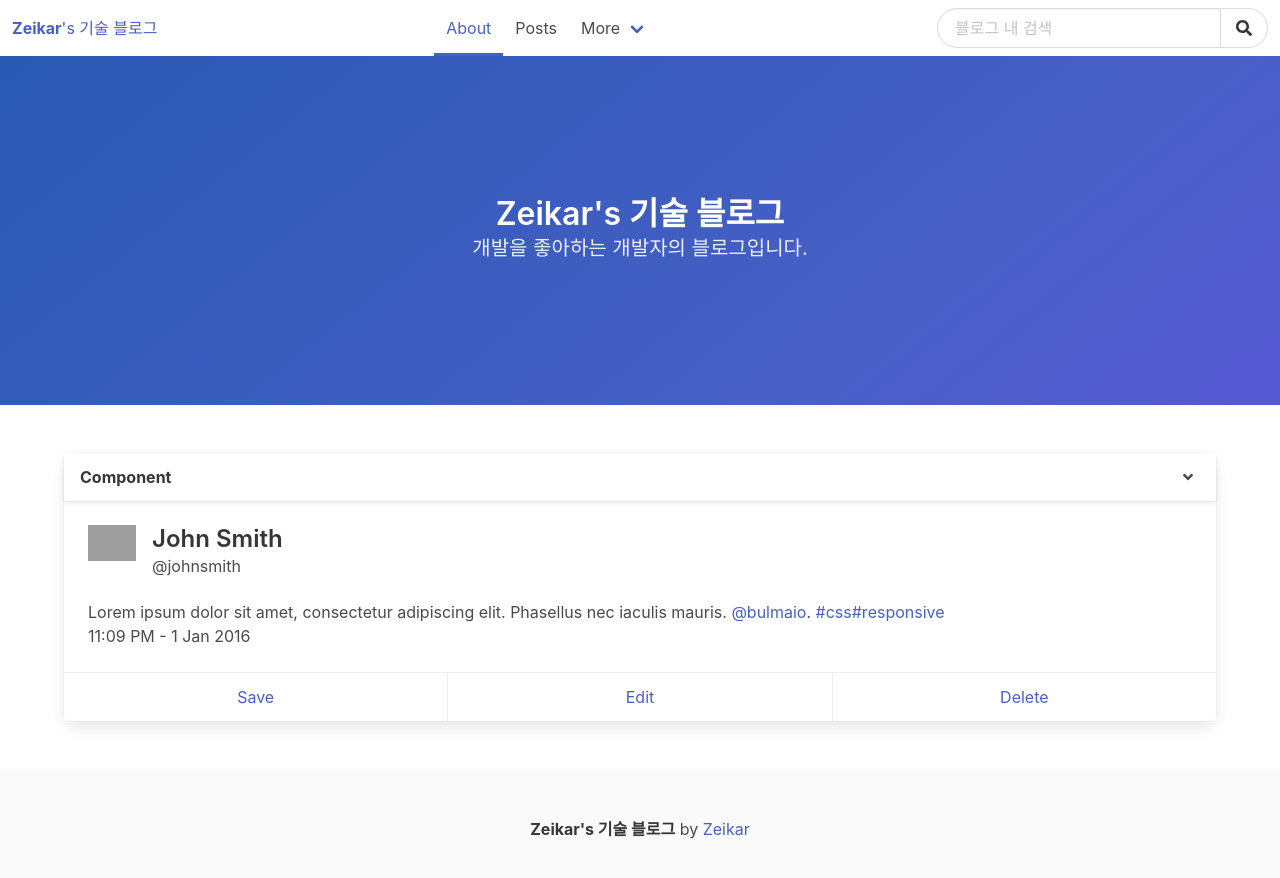
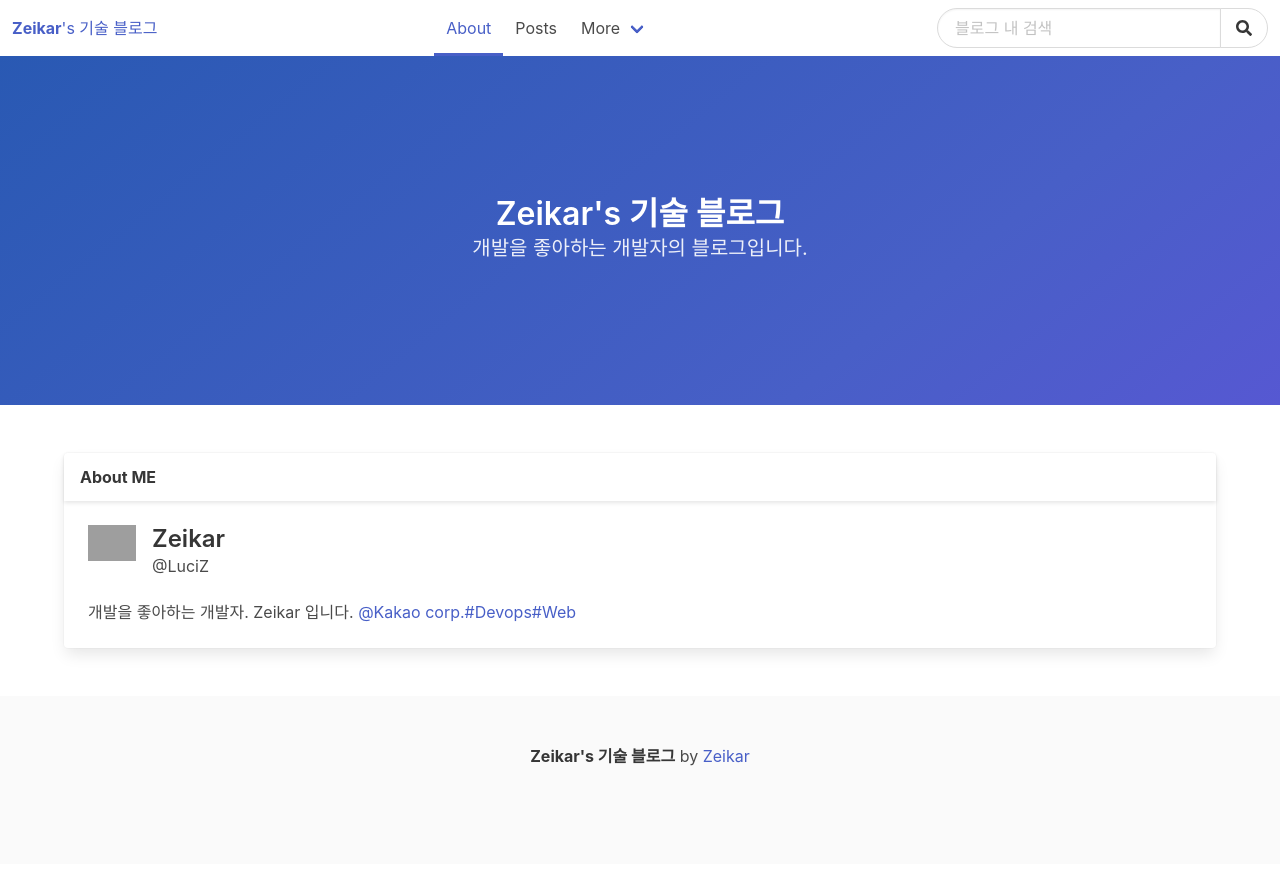
Before and after one commit to zeikar/Zeikar-blog, a Vue app: page /about in a window 1280 px wide. Shown: the top 878 px of the page. Built offline with nearby package versions, Linux system fonts and the light colour scheme; grey boxes are pictures that could not be loaded.

Commit message:
Update Profile

```diff
--- a/src/components/Footer.vue
+++ b/src/components/Footer.vue
@@ -3,7 +3,7 @@
     <div class="content has-text-centered">
       <p>
         <strong>Zeikar's 기술 블로그</strong> by
-        <a href="https://jgthms.com">Zeikar</a>
+        <a>Zeikar</a>
       </p>
     </div>
   </footer>
--- a/src/components/Profile.vue
+++ b/src/components/Profile.vue
@@ -5,12 +5,7 @@
       <div class="container">
         <div class="card">
           <header class="card-header">
-            <p class="card-header-title">Component</p>
-            <a href="#" class="card-header-icon" aria-label="more options">
-              <span class="icon">
-                <i class="fas fa-angle-down" aria-hidden="true"></i>
-              </span>
-            </a>
+            <p class="card-header-title  has-text-centered">About ME</p>
           </header>
           <div class="card-content">
             <div class="media">
@@ -20,27 +15,24 @@
                 </figure>
               </div>
               <div class="media-content">
-                <p class="title is-4">John Smith</p>
-                <p class="subtitle is-6">@johnsmith</p>
+                <p class="title is-4">Zeikar</p>
+                <p class="subtitle is-6">@LuciZ</p>
               </div>
             </div>
 
             <div class="content">
-              Lorem ipsum dolor sit amet, consectetur adipiscing elit.
-              Phasellus nec iaculis mauris.
-              <a>@bulmaio</a>.
-              <a href="#">#css</a>
-              <a href="#">#responsive</a>
-              <br>
-              <time datetime="2016-1-1">11:09 PM - 1 Jan 2016</time>
+              개발을 좋아하는 개발자. Zeikar 입니다.
+              <a>@Kakao corp.</a>
+              <a>#Devops</a>
+              <a>#Web</a>
             </div>
           </div>
 
-          <footer class="card-footer">
+          <!--<footer class="card-footer">
             <a href="#" class="card-footer-item">Save</a>
             <a href="#" class="card-footer-item">Edit</a>
             <a href="#" class="card-footer-item">Delete</a>
-          </footer>
+          </footer>-->
         </div>
       </div>
     </section>
```
